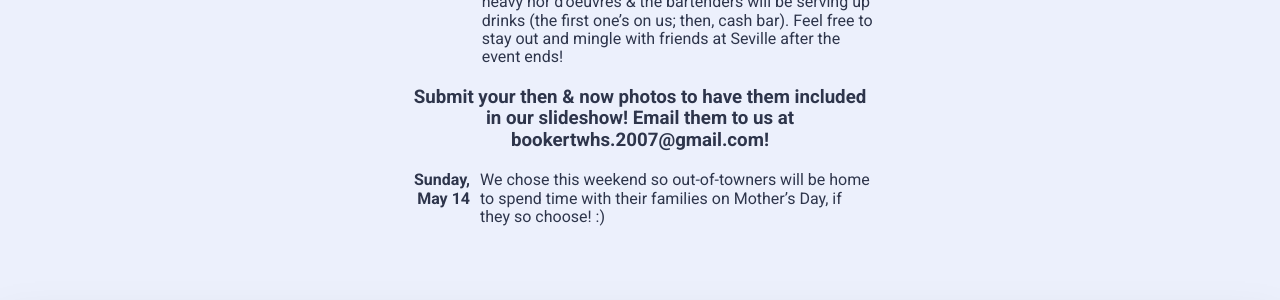
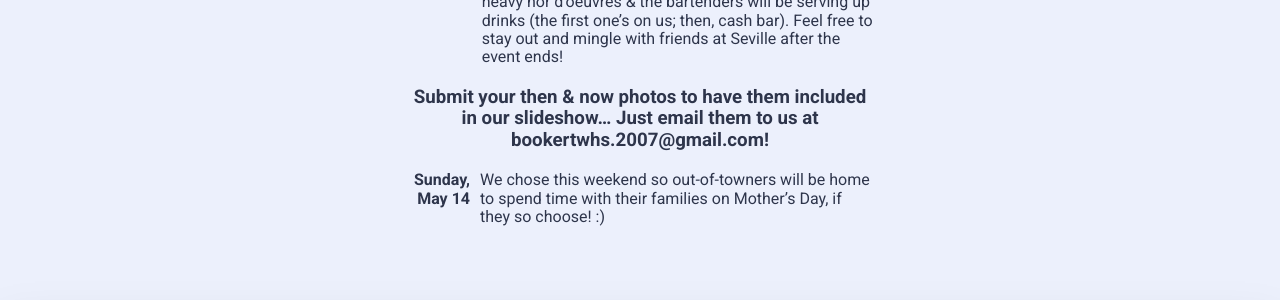
Before and after one commit to bookertwhs2007/bookertwhs, a Jekyll site: the page built from index.html, in a window 1280 px wide and 900 px high, scrolled down 1508 px. Shown: the part 174-474 px from the top of the window. Built offline with Jekyll 4.4.1, drawn with Linux system fonts in a browser that asks for light colours; nearby versions of some CDN libraries.

Commit message:
Updated Main Event

```diff
--- a/_sections/main-event.markdown
+++ b/_sections/main-event.markdown
@@ -18,7 +18,7 @@
 **THE MAIN EVENT! Saturday, May 13**
 We'll take over Phineas Phogg's (a.k.a. The Boom Boom Room) at Seville Quarter from 6-10 p.m. The DJ will be playing all of the hits from 2004-2007. Make sure you stop by the photo booth to take a few pictures with some cute props. We'll have an assortment of heavy hor d'oeuvres & the bartenders will be serving up drinks (the first one's on us; then, cash bar). Feel free to stay out and mingle with friends at Seville after the event ends!
 
-### Submit your then & now photos to have them included in our slideshow! Email them to us at bookertwhs.2007@gmail.com!
+### Submit your then & now photos to have them included in our slideshow... Just email them to us at bookertwhs.2007@gmail.com!
 
 **Sunday, May 14**
 We chose this weekend so out-of-towners will be home to spend time with their families on Mother's Day, if they so choose! :)
```
